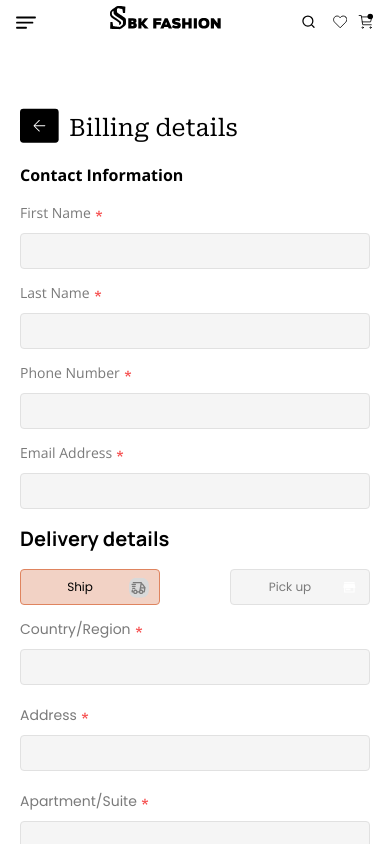
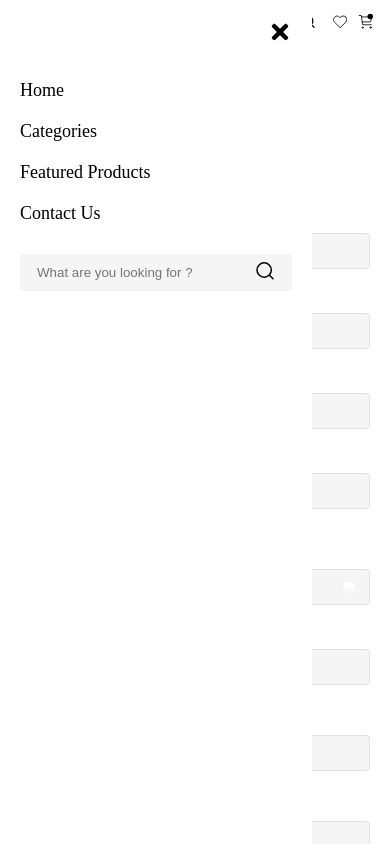
Before and after one commit to Horlaolu4real/sbk-fasion, a Next.js app: page /billing in a window 390 px wide. Both pictures are taken after a click on the element 26 px from the left and 22 px from the top of the page. Shown: the top 844 px of the page. Built offline with nearby package versions, Linux system fonts and the light colour scheme.

Commit message:
add: add some design

```diff
--- a/src/feature/homepage/listing-card/styles.module.scss
+++ b/src/feature/homepage/listing-card/styles.module.scss
@@ -20,7 +20,7 @@
     flex-direction: column;
     margin: 0 auto;
     gap: 4px;
-    padding: 0.25em 0.1em;
+    padding: 0.25em 0.25em;
     // width: 174px;gi
     background-color: #f6f4f2;
     .first_slides {
--- a/src/feature/prod/component/navbar/index.tsx
+++ b/src/feature/prod/component/navbar/index.tsx
@@ -7,18 +7,20 @@ import {
   LoveIcon,
   SearchIcon,
 } from "@/assest/icon";
-import React from "react";
+import React, { useState } from "react";
 import Image from "next/image";
 import Link from "next/link";
 import frames from "@/assest/image/Frame 1686562473.svg";
+import { FaTimes } from "react-icons/fa";
 
 import styles from "./styles.module.scss";
 
 const Navbar = () => {
+  const [showMenu, setShowMenu] = useState<boolean>(false);
   return (
     <div className={styles.content}>
       <div className={styles.Navbar}>
-        <div className={styles.hamburg}>
+        <div className={styles.hamburg} onClick={() => setShowMenu(true)}>
           <HamburgerIcon />
         </div>
         <div className={styles.link}>
@@ -70,6 +72,39 @@ const Navbar = () => {
           </div>
         </div>
       </div>
+      {showMenu && (
+        <div className={styles.mobileMenu}>
+          <div className={styles.closeIcon} onClick={() => setShowMenu(false)}>
+            <FaTimes />
+          </div>
+
+          <ul className={styles.mobileList}>
+            <li>
+              <Link href={"/home"}>Home</Link>
+            </li>
+            <li>
+              <Link href={"/categories"}>Categories</Link>
+            </li>
+            <li>
+              <Link href={"/featured Products"}>Featured Products</Link>
+            </li>
+            <li>
+              <Link href={"/billing"}>Contact Us</Link>
+            </li>
+          </ul>
+
+          <div className={styles.mobileInputField}>
+            <input
+              type="text"
+              placeholder="What are you looking for ?"
+              className={styles.field}
+            />
+            <div className={styles.searchIcon}>
+              <SearchIcon />
+            </div>
+          </div>
+        </div>
+      )}
     </div>
   );
 };
--- a/src/feature/prod/component/navbar/styles.module.scss
+++ b/src/feature/prod/component/navbar/styles.module.scss
@@ -150,4 +150,64 @@
       }
     }
   }
+  .mobileMenu {
+    position: fixed;
+    top: 0;
+    left: 0;
+    width: 80%;
+    height: 100vh;
+    background-color: white;
+    padding: 20px;
+    z-index: 1000;
+    display: flex;
+    flex-direction: column;
+    gap: 30px;
+    animation: slideIn 0.3s ease-in-out forwards;
+
+    .closeIcon {
+      align-self: flex-end;
+      font-size: 24px;
+      cursor: pointer;
+    }
+
+    .mobileList {
+      list-style: none;
+      display: flex;
+      flex-direction: column;
+      gap: 20px;
+
+      li {
+        font-size: 18px;
+        font-weight: 500;
+      }
+    }
+
+    .mobileInputField {
+      position: relative;
+      .field {
+        border-radius: 4px;
+        width: 100%;
+        padding: 10px 16px;
+        color: #000;
+        border: 1px solid #f2f2f2;
+        background-color: #f5f5f5;
+      }
+
+      .searchIcon {
+        position: absolute;
+        right: 18px;
+        top: 50%;
+        transform: translateY(-50%);
+      }
+    }
+  }
+
+  @keyframes slideIn {
+    from {
+      transform: translateX(-100%);
+    }
+    to {
+      transform: translateX(0);
+    }
+  }
 }
```
Also changed, not shown: src/feature/homepage/component/featured-product/styles.module.scss (+2 -83 lines).
